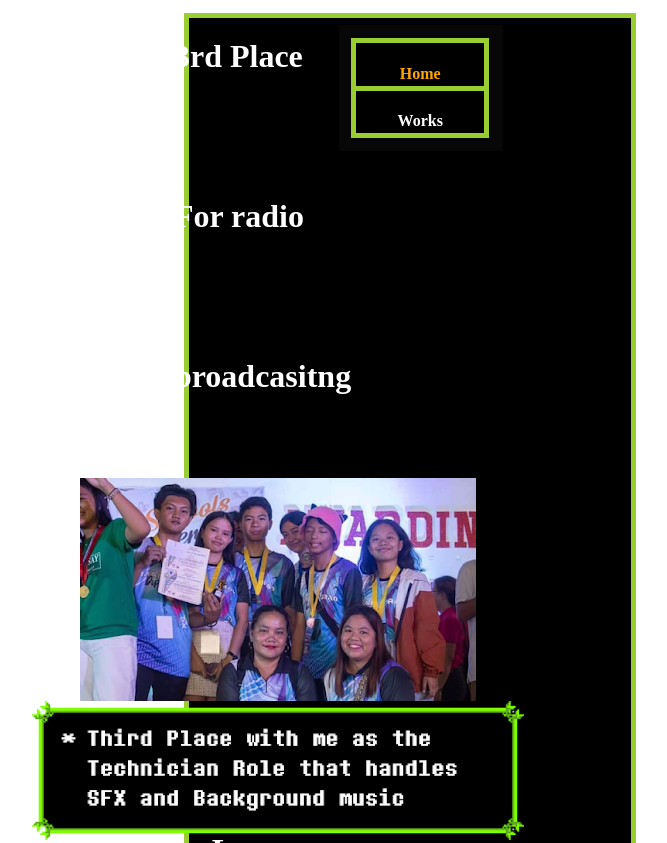
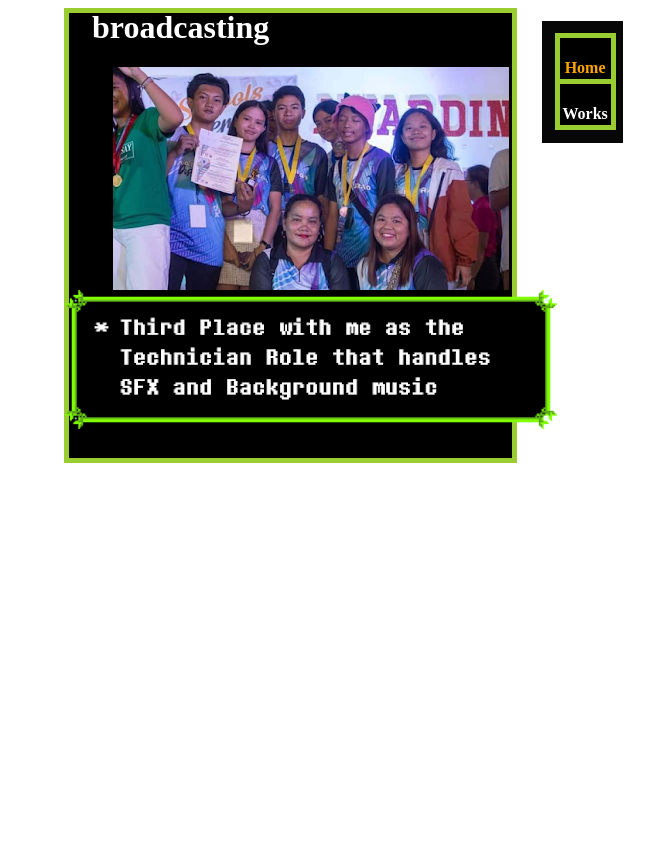
Before and after one commit to esponjateo/Website, a plain HTML site: page Works.html in a window 1280 px wide. Shown: the top 843 px of the page, without its empty margins (294-961 px from the left). After the commit the page ends 800 px from the top, so only its background shows below. Drawn offline with Linux system fonts and the light colour scheme.

Commit message:
ty marcus

```diff
--- a/Works.html
+++ b/Works.html
@@ -6,7 +6,7 @@
     <title>Works</title>
 
 
-    <link rel="stylesheet" href="Box.css">
+    <link rel="stylesheet" href="works.css">
 
 
     <style>
@@ -30,54 +30,34 @@
 <body style="background-image: url(Images/Background.jpeg);">
 
 
-
-    <header>
+    <div class="page">
         <div class="boxback">
             <div class="box2">
                 <h2 class="Header" style="font-size: medium;"> <a href="index.html" style="text-decoration: none; color: orange;">Home</a> </h1>
                 <!-- <h1 style="color: white;">About Me</h1> -->
-             </div>
-             <div class="box3">
+            </div>
+            <div class="box3">
                 <h2 class="Header" style="font-size: medium;"> <a href="Works.html" style="text-decoration: none; color: white;">Works</a></h1>
-             </div>
+            </div>
         </div>
-    </header>
 
 
 
 
 
-    <header>
+
         <div class="box1">
-        <ul class="Intro">
+            <ul class="Intro">
+                <h1>3rd Place For radio broadcasting</h1>
+                <img id="radio" src="Images/RadioBroad.png" alt="">
+                <img class="text" src="Images/RadioBroadtxt.png" alt="">
+            </ul>
+        </div>
+    </div>
 
 
-            <h1>3rd Place For radio broadcasitng</h1>
-            <img src="Images/RadioBroad.png" alt="">
-            <img src="Images/RadioBroadtxt.png" alt="">
-
-
-
-            <h1>Love - Wave to earth cover</h1>
-            <audio controls>
-            <source src="Videos/Love__Wave_to_earth_cover.mp3" type="audio/mpeg">
-            </audio>
-            <img src="Images/undertale_text_box.png" alt="" style="margin-left: -30px;">
-
-
-            <h1>Id Rather Be me (Cover)</h1>
-            <audio controls>
-            <source src="Videos/Id_rather_be_me.mp3 " type="audio/mpeg">
-            </audio>
-            <img src="Images/Idratherbeme.png" alt="">
-
-
-
-            <h1>No surprise (Cover)</h1>
-            <audio controls>
-            <source src="Videos/_no_surprise_cover.mp3" type="audio/mpeg">
-            </audio>
-            <img src="Images/No surprise (Cover).png" alt="">
+    <!-- <img id="radio" src="Images/RadioBroad.png" alt="">
+                <img class="text" src="Images/RadioBroadtxt.png" alt="">-->
 
 
 
@@ -85,7 +65,13 @@
 
 
 
-            <!--
+
+                <!--
+
+            <img src="Images/Ralsei4.png">
+            <img src="Images/Ralsei4.gif" > -->
+
+  <!--
             <img src="Images/Ralsei1.png" >
             <img src="Images/Ralsei1.gif" >
             <li><img src="Images/image2.jpg" width="400" height="500"></li>
@@ -94,25 +80,6 @@
             <div class="space">
             <img src="Images/Ralsei3.png" >
             <img src="Images/Ralsei3.gif"> -->
-        </div>
-<!--
-
-        <img src="Images/Ralsei4.png">
-        <img src="Images/Ralsei4.gif" > -->
-
-
-
-
-
-        </ul>
-        </div>
-
-
-
-
-    </header>
-
-
 
 <!--
 
@@ -161,7 +128,27 @@
  -->
 
 
+            <!--
+            <h1>Love - Wave to earth cover</h1>
+            <audio controls>
+            <source src="Videos/Love__Wave_to_earth_cover.mp3" type="audio/mpeg">
+            </audio>
+            <img src="Images/undertale_text_box.png" alt="" style="margin-left: -30px;">
 
+
+            <h1>Id Rather Be me (Cover)</h1>
+            <audio controls>
+            <source src="Videos/Id_rather_be_me.mp3 " type="audio/mpeg">
+            </audio>
+            <img src="Images/Idratherbeme.png" alt="">
+
+
+
+            <h1>No surprise (Cover)</h1>
+            <audio controls>
+            <source src="Videos/_no_surprise_cover.mp3" type="audio/mpeg">
+            </audio>
+            <img src="Images/No surprise (Cover).png" alt=""> -->
 
     <!-- <h1><a href="index.html" style="text-decoration: none; color: orange;"> Back</a></h1> -->
 </body>
--- /dev/null
+++ b/works.css
@@ -0,0 +1,96 @@
+.page{
+    display:flex;
+    flex-direction: row-reverse;
+    justify-content: center;
+}
+
+.box1
+{
+    align-items: center;
+    border: 5px solid yellowgreen;
+    background-color: black;
+    width: 33%;
+    text-align: center;
+    margin-left: 470px;
+    padding: 1%;
+}
+
+.Intro{
+    display:flex;
+    flex-direction: column;
+    justify-content: center;
+    align-items: center;
+}
+
+.box2
+{
+    border: 5px solid yellowgreen;
+    border-bottom: 3px solid yellowgreen;
+    background-color: black;
+    height: 40px;
+    width: 90%;
+    text-align: center;
+    line-height: 2;
+    padding: 1%;
+
+}
+
+.box3
+{
+    border: 5px solid yellowgreen;
+    border-top: 2px solid yellowgreen;
+    background-color: black;
+    height: 40px;
+    width: 90%;
+    text-align: center;
+    line-height: 2;
+    padding: 1%;
+}
+
+
+.boxback
+{
+    margin-left:2%;
+    background-color: #080707;
+    height: fit-content;
+    width: 11%;
+    text-align: center;
+    line-height: 2;
+    padding: 1%;
+    float: right;
+    margin-right: 475px;
+    margin-top: 1%;
+
+}
+
+.space
+{
+    white-space: pre-line;
+    white-space: nowrap;
+}
+
+@media(max-width:1080px){
+    .Intro h1{
+        font-size:24px;
+        line-height: 1;
+    }
+
+    .box1{
+        padding-right:5%;
+    }
+
+    #radio{
+        width:100%;
+        height:100%;
+    }
+
+    .text{
+        width:90%;
+        height:40%;
+    }
+
+    .box1{
+        width:50%;
+    }
+
+}
```
